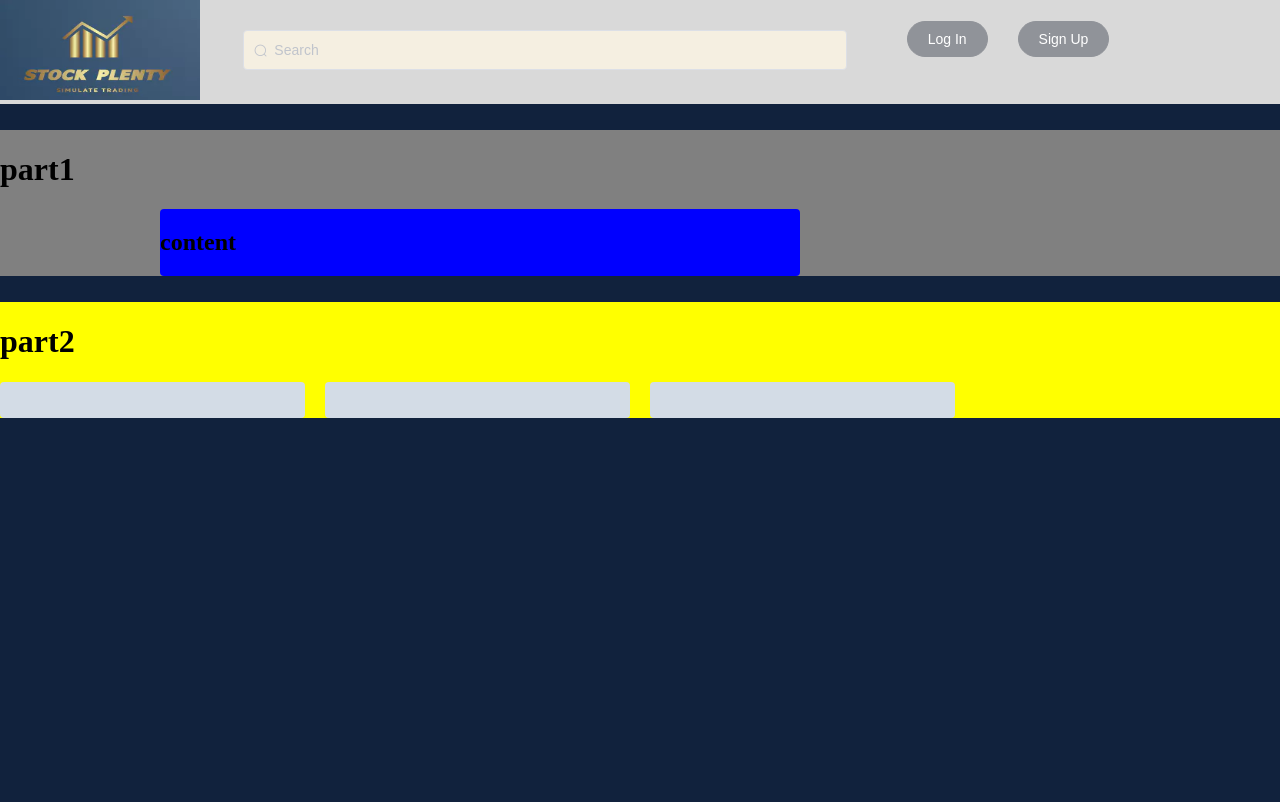
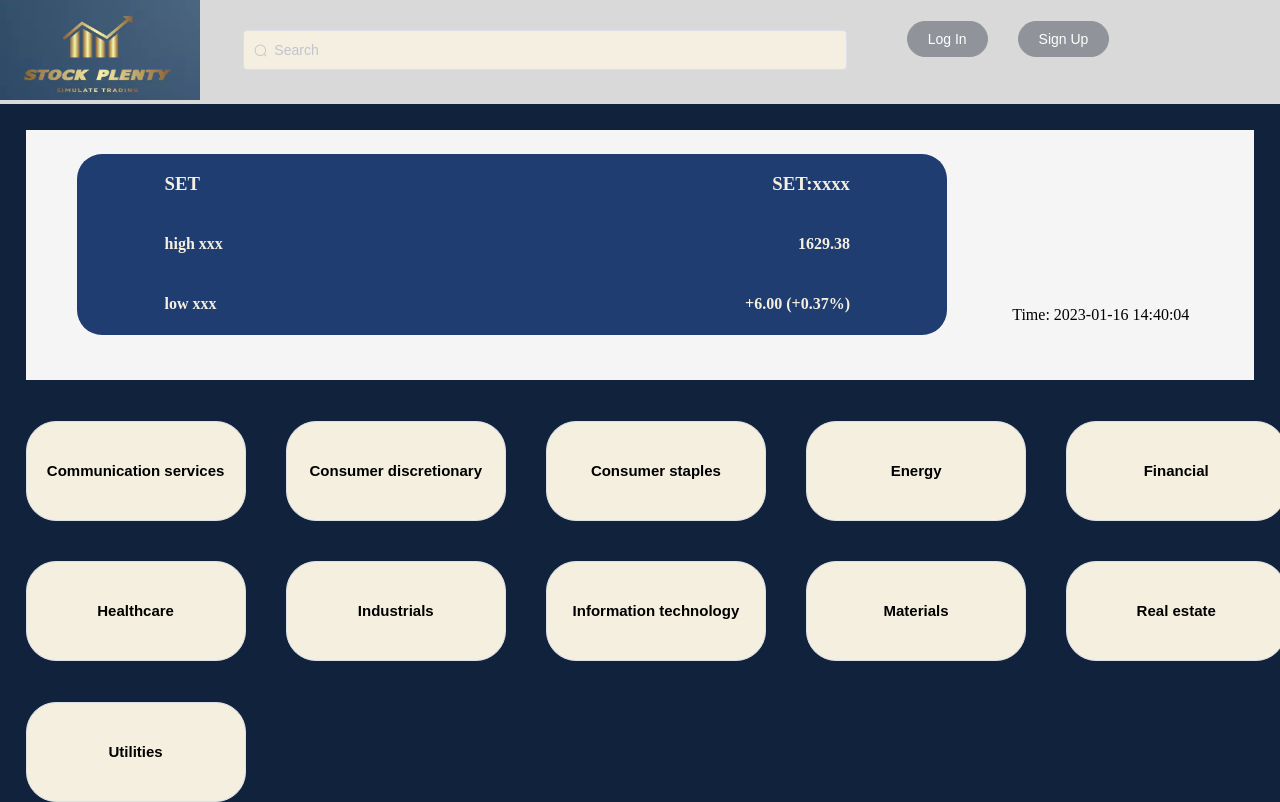
Before and after one commit to Luxixie/ICT-Mahidol-2022-Senior-project, a Vue app in the folder webproject2/: page /markethome in a window 1280 px wide. Built offline with nearby package versions, Linux system fonts and the light colour scheme.

Commit message:
markethome page done
market home done

```diff
--- a/webproject2/src/pages/stock/markethome.vue
+++ b/webproject2/src/pages/stock/markethome.vue
@@ -1,64 +1,142 @@
 <template>
   <div>
-    <el-row style="background: gray; margin-top:2%">
-      <h1>part1</h1>
-      <el-col :span="12" :offset="3" style="background: blue">
-        <h2>content</h2>
+    <el-row style="background: #F5F5F5;; margin-top:2%;  margin-left:2%; margin-right:2%; height:250px">
+      <el-col :span="17" :offset="1" style="background: #1F3D70;border-radius: 25px;margin-top:2%;">
+        <el-row>
+          <el-col :span="10" style="margin-left:8%">
+            <h3 style="float: left; margin-left:5%;color: #F5EFE0;">SET</h3>
+          </el-col>
+          <el-col :span="10" >
+            <h3 style="float: right;margin-right:6%;color: #F5EFE0;">SET:xxxx{{state}}</h3>
+          </el-col>
+        </el-row>
+          <el-row>
+          <el-col :span="10" style="margin-left:8%">
+            <h4 style="float: left; margin-left:5%;color: #F5EFE0;">high xxx{{high}}</h4>
+          </el-col>
+          <el-col :span="10" >
+            <h4 style="float: right; margin-right:6%;color: #F5EFE0;">1629.38{{data1}}</h4>
+          </el-col>
+        </el-row>
+        <el-row>
+          <el-col :span="10" style="margin-left:8%">
+            <h4 style="float: left; margin-left:5%; color: #F5EFE0;">low xxx{{low}}</h4>
+          </el-col>
+          <el-col :span="10" >
+            <h4 style="float: right; margin-right:6%; color: #F5EFE0;">+6.00  (+0.37%){{data2}}</h4>
+          </el-col>
+        </el-row>
 
       </el-col>
+      <el-col :span="5" >
+        <el-row style="margin-top:30%;margin-left:20%;">
+            <div style="text-align: center;padding-top: 100px">
+                Time: {{ nowTime }}
+            </div>
+        </el-row>
+      </el-col>
     </el-row>
-    <el-row style="background: yellow; margin-top:2%">
-        <h1>part2</h1>
+    <el-row style="margin-top:1%;margin-left:2%; margin-right:2%">
         <el-row :gutter="20">
-          <el-col :span="6">
-            <div></div>
+          <el-col :span="4"
+          ><el-button class="box">Communication services</el-button>
+          </el-col>
+          <el-col :span="4" :offset="1" >
+            <el-button class="box">Consumer discretionary</el-button>
             </el-col>
-          <el-col :span="6"
-          ><div class="grid-content bg-purple"></div>
+          <el-col :span="4" :offset="1" >
+            <el-button class="box">Consumer staples</el-button>
+            </el-col>
+          <el-col :span="4" :offset="1" >
+            <el-button class="box">Energy</el-button>
+            </el-col>
+                    <el-col :span="4" :offset="1" >
+            <el-button class="box">Financial</el-button>
+            </el-col>
+
+        </el-row>
+        <el-row :gutter="20" style="margin-top:1%;">
+          <el-col :span="4"
+          ><el-button class="box">Healthcare</el-button>
           </el-col>
-          <el-col :span="6">
-            <div class="grid-content bg-purple"></div>
+          <el-col :span="4" :offset="1">
+            <el-button class="box">Industrials</el-button>
             </el-col>
-          <el-col :span="6">
-            <div class="grid-content bg-purple"></div>
+          <el-col :span="4" :offset="1" >
+            <el-button class="box">Information technology</el-button>
             </el-col>
+          <el-col :span="4" :offset="1" >
+            <el-button class="box">Materials</el-button>
+            </el-col>
+          <el-col :span="4" :offset="1" >
+            <el-button class="box">Real estate</el-button>
+            </el-col>
+
         </el-row>
+
+         <el-row :gutter="20" style="margin-top:1%;">
+          <el-col :span="4"
+          ><el-button class="box">Utilities</el-button>
+          </el-col>
+         </el-row>
     </el-row>
   </div>
 
 </template>
 
 <script>
+export default {
+    data() {
+        return {
+          state:'',
+          high:'',
+          low:'',
+          data1:'',
+          data2:'',
+          nowTime: ''
+        }
+    },
+    mounted() {
+    this.getNowTime();
+    },
+    methods: {
+    getNowTime () {
+      let speed = 1000
+      let that = this
+      let theNowTime = function () {
+        that.nowTime = that.timeNumber()
+      }
+      setInterval(theNowTime, speed)
+    },
+    timeNumber () {
+      let today = new Date()
+      let date = today.getFullYear() + '-' + this.twoDigits(today.getMonth() + 1) + '-' + this.twoDigits(today.getDate())
+      let time = this.twoDigits(today.getHours()) + ':' + this.twoDigits(today.getMinutes()) + ':' + this.twoDigits(today.getSeconds())
+      return date + '  ' + time
+    },
+    twoDigits (val) {
+      if (val < 10) return '0' + val
+      return val
+    },
+  },
+}
 
 </script>
 
 
 <style >
-  .el-row {
-    margin-bottom: 20px;
-    &:last-child {
-      margin-bottom: 0;
-    }
-  }
-  .el-col {
-    border-radius: 4px;
-  }
-  .bg-purple-dark {
-    background: #99a9bf;
-  }
-  .bg-purple {
-    background: #d3dce6;
-  }
-  .bg-purple-light {
-    background: #e5e9f2;
-  }
-  .grid-content {
-    border-radius: 4px;
-    min-height: 36px;
-  }
-  .row-bg {
-    padding: 10px 0;
-    background-color: #f9fafc;
-  }
+.box{
+    background: #F5EFE0;
+    border-radius: 30px;
+    width: 220px;
+    height: 100px;
+    margin-top:15%;
+    font-weight: 800;
+    font-size: 15px;
+    line-height: 30px;
+
+    color: #000000;
+}
+
 
 </style>
```
